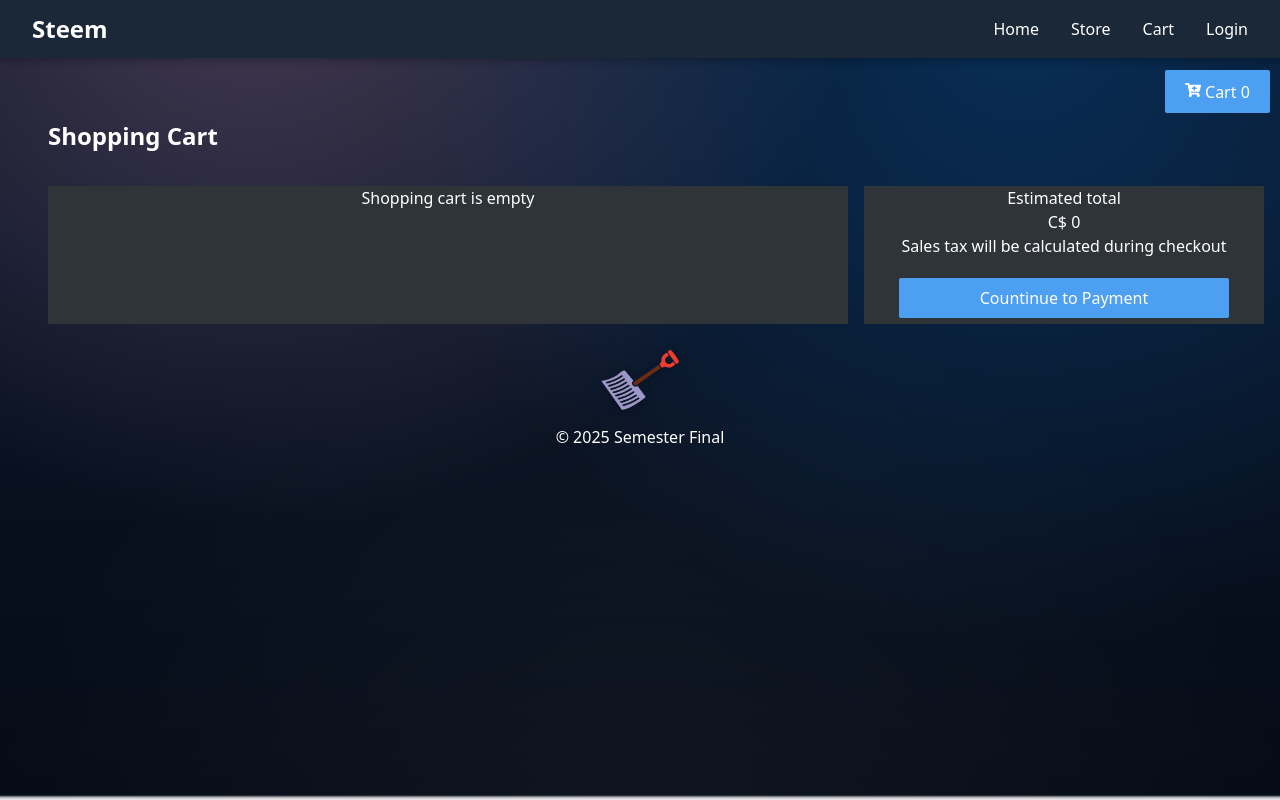
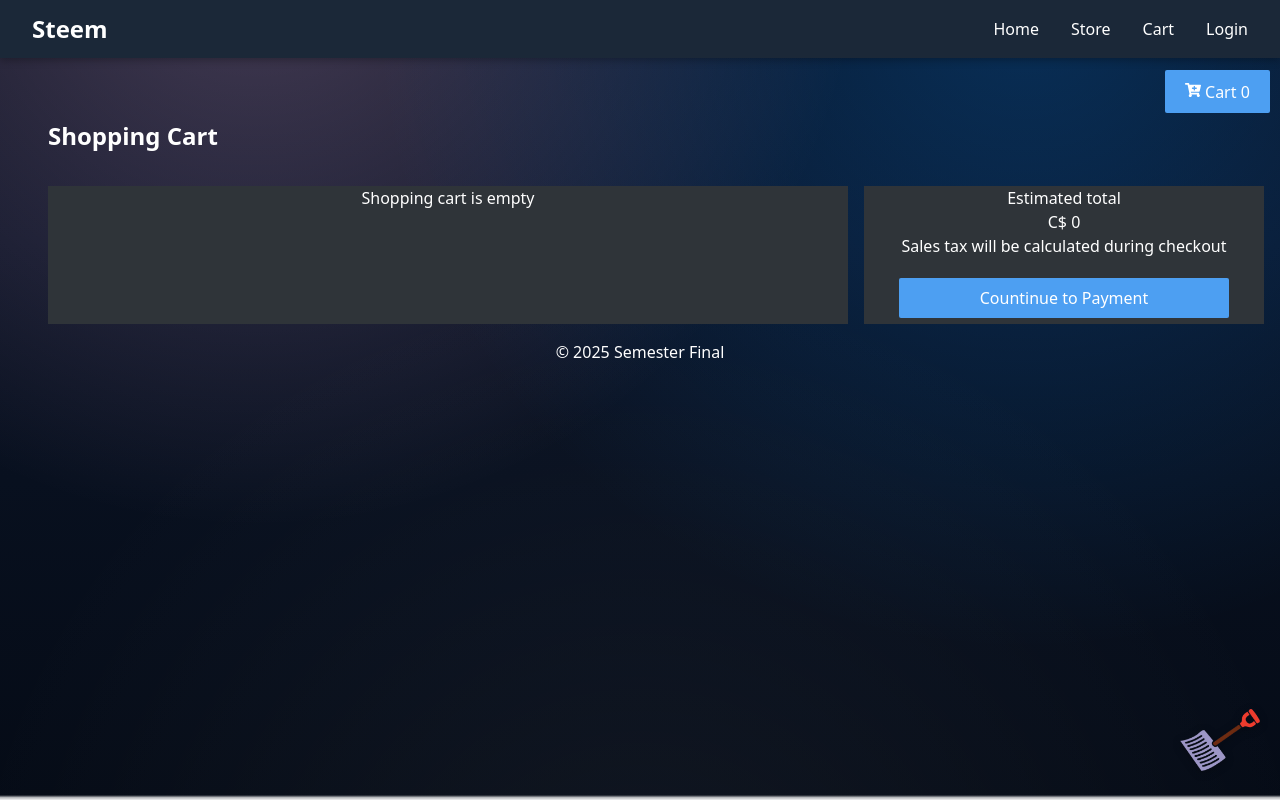
Before and after one commit to Britten66/S2_Sprint_Final, a React (Vite) app in the folder steem-app/: page /ShoppingCart in a window 1280 px wide. Built offline with nearby package versions, Linux system fonts and the light colour scheme; the HTML template or start-up script is replaced by a standard one.

Commit message:
added testing components

```diff
--- a/steem-app/package.json
+++ b/steem-app/package.json
@@ -6,8 +6,7 @@
   "scripts": {
     "dev": "vite",
     "build": "vite build",
-    "test": "vitest" ,
-
+    "test": "vitest",
     "lint": "eslint .",
     "preview": "vite preview",
     "server": "json-server db.json --port 5000"
@@ -29,6 +28,8 @@
     "vitest": "^4.0.15"
   },
   "dependencies": {
+    "server": "json-server --watch db.json --port 3001",
+    "json-server": "^1.0.0-beta.3",
     "react": "^18.3.1",
     "react-dom": "^18.3.1",
     "react-icons": "^5.5.0",
--- a/steem-app/src/Components/Footer/Footer.css
+++ b/steem-app/src/Components/Footer/Footer.css
@@ -1,71 +1,110 @@
 /* =========================================
    SNOW BUILDUP - Accumulated snow that grows
-   - Starts at 0 height
-   - Grows via JavaScript over time
 ========================================= */
 
-/* BUILDUP - Growing accumulated snow on footer */
 .buildup {
   position: fixed;
-  bottom: 0; /* Starts at bottom */
+  bottom: 0;
   left: 0;
   width: 100%;
-  height: 0; /* Starts at 0, JavaScript grows it */
-
-  /* Gradient: solid white at bottom, fades to transparent at top */
+  height: 0;
   background: linear-gradient(
     to top,
     rgba(255, 255, 255, 0.95) 0%,
     rgba(255, 255, 255, 0.7) 50%,
     rgba(255, 255, 255, 0) 100%
   );
-
-  z-index: 100; /* Above content */
+  z-index: 100;
   pointer-events: none;
-  transition: height 0.2s linear; /* Smooth growth */
+  transition: height 0.2s linear;
 }
 
+/* SHOVEL BUTTON - Fixed to right side */
 .shovel-btn {
-  position: static; /* Fixed to viewport */
-  right: 250px; /* 20px from right */
-  z-index: 101; /* Above snow buildup */
+  position: fixed; /* FIXED: was "static" */
+  bottom: 20px; /* ADD: vertical position */
+  right: 20px; /* FIXED: horizontal position */
+  z-index: 101;
 
-  background: transparent; /* No background - just the image */
-  width: 80px; /* Even smaller */
+  /* REMOVE ALL BORDERS */
+  background: transparent;
+  border: none !important; /* Force no border */
+  outline: none; /* Remove focus outline */
+
+  width: 80px;
   height: 80px;
-  padding: 0; /* Remove default button padding */
-
+  padding: 0;
   cursor: pointer;
   transition: all 0.3s ease;
-
-  /* Center the image */
 }
 
-/* SHOVEL IMAGE - Inside the button */
+/* SHOVEL IMAGE */
 .shovel-img {
   width: 100%;
   height: 100%;
-  object-fit: contain; /* Keeps image proportions */
-  pointer-events: none; /* Clicks go to button */
-  filter: drop-shadow(
-    0 2px 4px rgba(0, 0, 0, 0.3)
-  ); /* Shadow so it stands out */
+  object-fit: contain;
+  pointer-events: none;
+  filter: drop-shadow(0 2px 4px rgba(0, 0, 0, 0.3));
+  border: none; /* Just in case */
 }
+
+/* TEXT - Positioned to the LEFT of shovel */
+.shovel-btn p {
+  font-family: cursive;
+  position: absolute;
+
+  /* Position text to LEFT of shovel */
+  right: 90px; /* Places text left of the button */
+  top: 50%;
+  transform: translateY(-50%); /* Centers vertically */
+
+  /* Style */
+  margin: 0;
+  padding: 8px 12px;
+  background: rgba(255, 255, 255, 0.9);
+  border-radius: 8px;
+  box-shadow: 0 2px 8px rgba(0, 0, 0, 0.2);
+  white-space: nowrap; /* Keeps text on one line */
+
+  /* Hidden by default */
+  opacity: 0;
+  transform: translateY(-50%) translateX(10px); /* Slightly offset */
+  transition: all 0.3s ease;
+
+  pointer-events: none; /* Clicks go through to button */
+}
+
+/* TEXT APPEARS ON HOVER */
+.shovel-btn:hover:not(:disabled) p {
+  opacity: 1;
+  transform: translateY(-50%) translateX(0); /* Slides in */
+    color: black;
+}
+
 /* SHOVEL HOVER - Makes it bigger */
 .shovel-btn:hover:not(:disabled) {
-  transform: scale(1.2); /* Just bigger, no background change */
-  border: none;
+  transform: scale(1.2);
+}
+
+/* Remove border on hover too */
+.shovel-btn:hover:not(:disabled),
+.shovel-btn:focus {
+  border: none !important;
+  outline: none !important;
 }
 
 /* SHOVEL ACTIVE - Click animation */
 .shovel-btn:active:not(:disabled) {
-  transform: scale(0.9); /* Shrinks when clicked */
-  border: none;
+  transform: scale(0.9);
 }
 
 /* SHOVEL DISABLED - When clearing or no snow */
 .shovel-btn:disabled {
   opacity: 0.3;
   cursor: not-allowed;
-  border: none;
 }
+
+/* Hide text when disabled */
+.shovel-btn:disabled p {
+  display: none;
+}
--- a/steem-app/src/Components/Footer/Footer.jsx
+++ b/steem-app/src/Components/Footer/Footer.jsx
@@ -50,8 +50,7 @@ function Footer() {
         className="shovel-btn"
         onClick={clearSnow}
         disabled={isClearing || buildupHeight === 0}
-        title="Clear the snow!"
-      >
+      > <strong><p>clear the snow</p></strong>
         <img
           src="/assets/Images/shovel.png"
           alt="Shovel"
```
Also changed, not shown: 2 other files (tests, documents, lock files or other folders).
